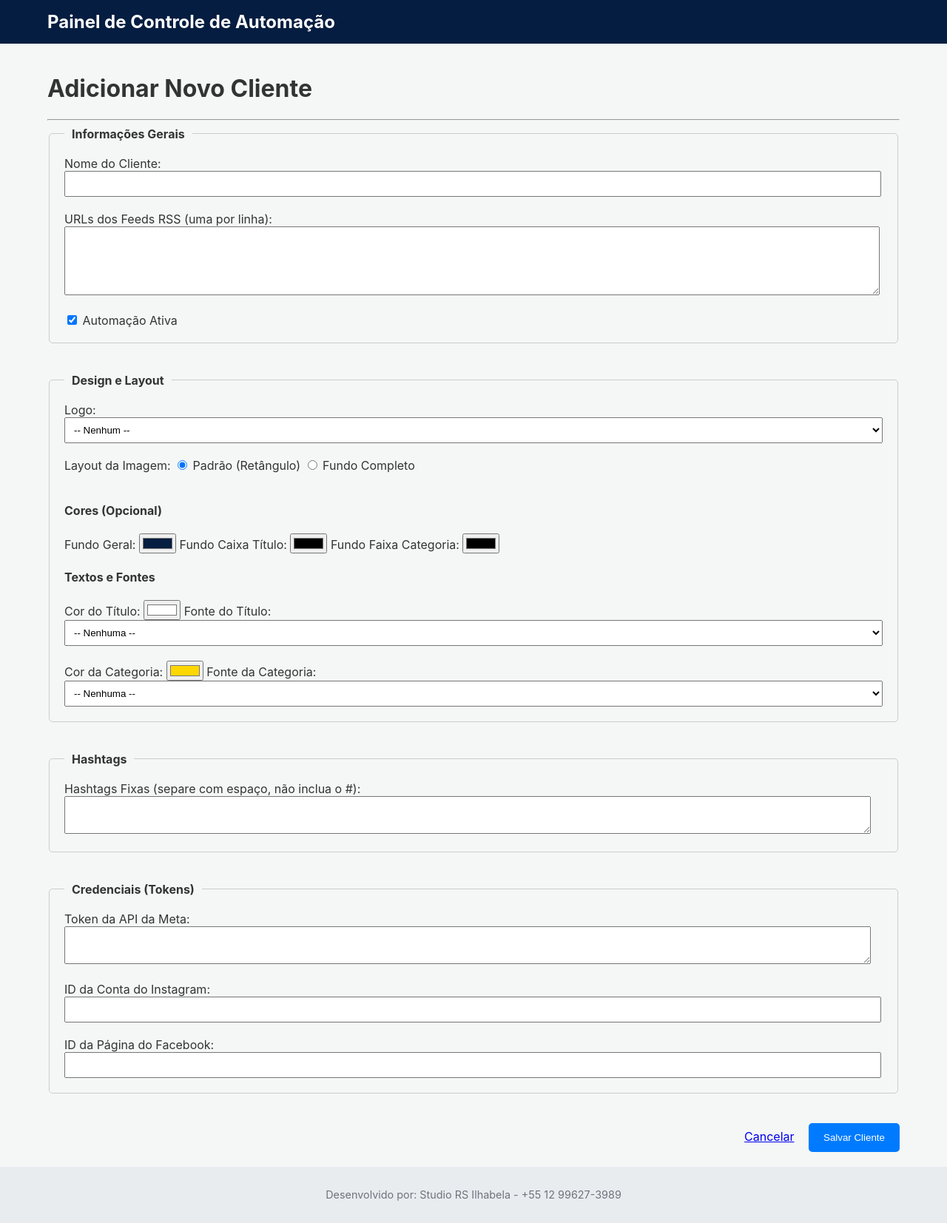
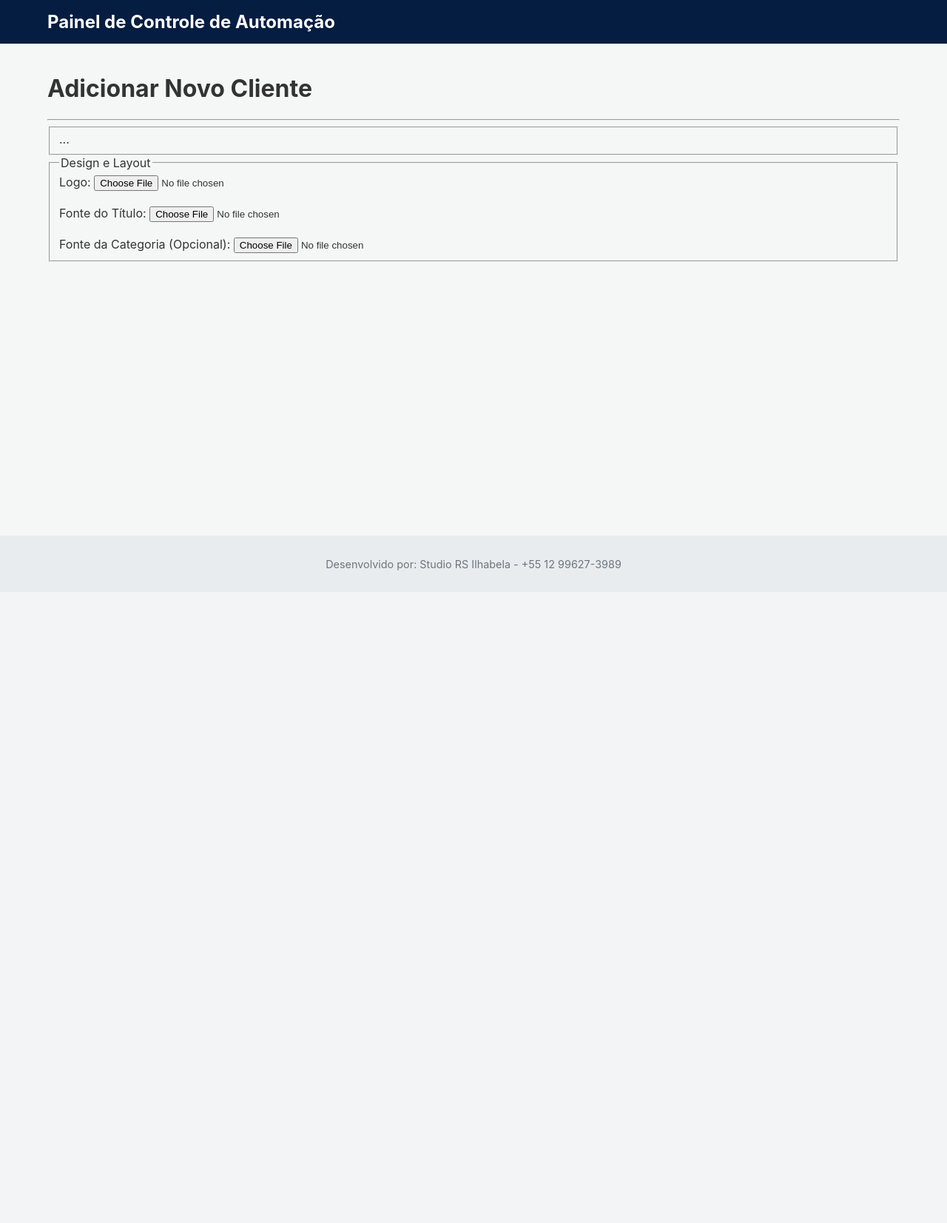
Before and after one commit to automacaoricardo33/rs-autoposter-social, a Flask app: page /adicionar in a window 1280 px wide. Shown: the whole page at 74% size. After the commit the page ends 771 px from the top, so only its background shows below. Run offline with Flask 3, Linux system fonts and the light colour scheme; some libraries are stand-ins or nearby versions.

Commit message:
Update adicionar_cliente.html

```diff
--- a/templates/adicionar_cliente.html
+++ b/templates/adicionar_cliente.html
@@ -1,94 +1,21 @@
 {% extends "base.html" %}
-
-{% block title %}
-Adicionar Novo Cliente
-{% endblock %}
-
 {% block content %}
   <h1>Adicionar Novo Cliente</h1>
   <hr>
+  <form method="post" enctype="multipart/form-data">
+    <fieldset> ... </fieldset>
 
-  <form method="post" style="display: flex; flex-direction: column; gap: 20px;">
+    <fieldset>
+      <legend>Design e Layout</legend>
+      <label for="logo">Logo:</label>
+      <input type="file" name="logo" id="logo">
+      <br><br>
+      <label for="fonte_titulo">Fonte do Título:</label>
+      <input type="file" name="fonte_titulo" id="fonte_titulo">
+      <br><br>
+      <label for="fonte_categoria">Fonte da Categoria (Opcional):</label>
+      <input type="file" name="fonte_categoria" id="fonte_categoria">
+      </fieldset>
 
-    <fieldset style="border: 1px solid #ccc; padding: 20px; border-radius: 5px; margin-bottom: 20px;">
-        <legend style="font-weight: bold; padding: 0 10px;">Informações Gerais</legend>
-        <label for="nome_cliente">Nome do Cliente:</label>
-        <input type="text" name="nome_cliente" id="nome_cliente" required style="width: 98%; padding: 8px;">
-        <br><br>
-        <label for="rss_urls">URLs dos Feeds RSS (uma por linha):</label>
-        <textarea name="rss_urls" id="rss_urls" required rows="5" style="width: 98%; padding: 8px;"></textarea>
-        <br><br>
-        <label><input type="checkbox" name="ativo" checked> Automação Ativa</label>
-    </fieldset>
-
-    <fieldset style="border: 1px solid #ccc; padding: 20px; border-radius: 5px; margin-bottom: 20px;">
-        <legend style="font-weight: bold; padding: 0 10px;">Design e Layout</legend>
-
-        <label for="logo_path">Logo:</label>
-        <select name="logo_path" id="logo_path" style="width: 100%; padding: 8px;">
-            <option value="">-- Nenhum --</option>
-            {% for imagem in imagens %}
-                <option value="{{ imagem }}">{{ imagem }}</option>
-            {% endfor %}
-        </select>
-        <br><br>
-
-        <label>Layout da Imagem:</label>
-        <label><input type="radio" name="layout_imagem" value="padrão" checked> Padrão (Retângulo)</label>
-        <label><input type="radio" name="layout_imagem" value="fundo_completo"> Fundo Completo</label>
-        <br><br>
-
-        <h4>Cores (Opcional)</h4>
-        <label for="cor_fundo_geral">Fundo Geral:</label>
-        <input type="color" name="cor_fundo_geral" id="cor_fundo_geral" value="#051d40">
-        <label for="cor_caixa_titulo">Fundo Caixa Título:</label>
-        <input type="color" name="cor_caixa_titulo" id="cor_caixa_titulo">
-        <label for="cor_faixa_categoria">Fundo Faixa Categoria:</label>
-        <input type="color" name="cor_faixa_categoria" id="cor_faixa_categoria">
-
-        <h4>Textos e Fontes</h4>
-        <label for="cor_texto_titulo">Cor do Título:</label>
-        <input type="color" name="cor_texto_titulo" id="cor_texto_titulo" value="#FFFFFF">
-        <label for="fonte_titulo_path">Fonte do Título:</label>
-        <select name="fonte_titulo_path" id="fonte_titulo_path" style="width: 100%; padding: 8px;">
-            <option value="">-- Nenhuma --</option>
-            {% for fonte in fontes %}
-                <option value="{{ fonte }}">{{ fonte }}</option>
-            {% endfor %}
-        </select>
-        <br><br>
-        <label for="cor_texto_categoria">Cor da Categoria:</label>
-        <input type="color" name="cor_texto_categoria" id="cor_texto_categoria" value="#FFD700">
-        <label for="fonte_categoria_path">Fonte da Categoria:</label>
-        <select name="fonte_categoria_path" id="fonte_categoria_path" style="width: 100%; padding: 8px;">
-            <option value="">-- Nenhuma --</option>
-            {% for fonte in fontes %}
-                <option value="{{ fonte }}">{{ fonte }}</option>
-            {% endfor %}
-        </select>
-    </fieldset>
-
-    <fieldset style="border: 1px solid #ccc; padding: 20px; border-radius: 5px; margin-bottom: 20px;">
-        <legend style="font-weight: bold; padding: 0 10px;">Hashtags</legend>
-        <label for="hashtags_fixas">Hashtags Fixas (separe com espaço, não inclua o #):</label>
-        <textarea name="hashtags_fixas" id="hashtags_fixas" rows="3" style="width: 98%;"></textarea>
-    </fieldset>
-
-    <fieldset style="border: 1px solid #ccc; padding: 20px; border-radius: 5px; margin-bottom: 20px;">
-        <legend style="font-weight: bold; padding: 0 10px;">Credenciais (Tokens)</legend>
-        <label for="meta_api_token">Token da API da Meta:</label>
-        <textarea name="meta_api_token" id="meta_api_token" rows="3" style="width: 98%;"></textarea>
-        <br><br>
-        <label for="instagram_id">ID da Conta do Instagram:</label>
-        <input type="text" name="instagram_id" id="instagram_id" style="width: 98%; padding: 8px;">
-        <br><br>
-        <label for="facebook_page_id">ID da Página do Facebook:</label>
-        <input type="text" name="facebook_page_id" id="facebook_page_id" style="width: 98%; padding: 8px;">
-    </fieldset>
-
-    <div style="text-align: right;">
-      <a href="/" style="margin-right: 15px;">Cancelar</a>
-      <button type="submit" style="background-color: #007bff; color: white; padding: 12px 20px; border: none; border-radius: 5px; cursor: pointer;">Salvar Cliente</button>
-    </div>
-  </form>
+    </form>
 {% endblock %}
```
